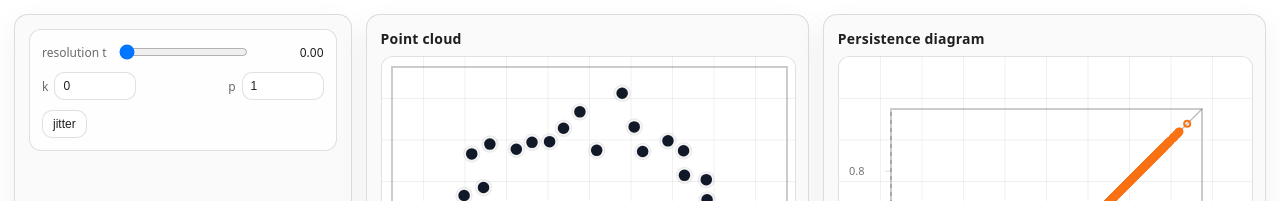
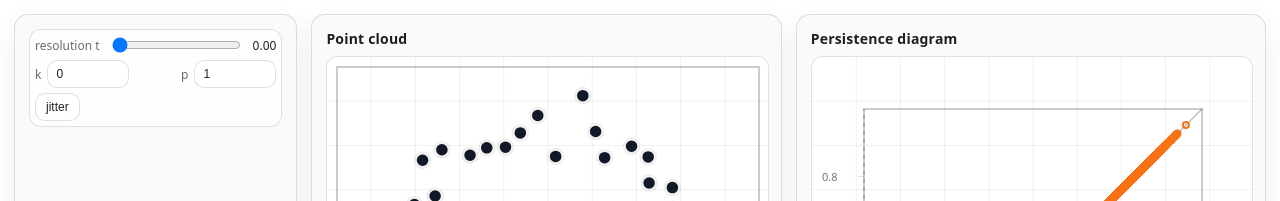
Before and after one commit to sidv23/persistence-diagram, a plain HTML site: page index.html in a window 1280 px wide. Shown: the top 201 px of the page. Drawn offline with Linux system fonts and the light colour scheme.

Commit message:
fasttrack

```diff
--- a/index.html
+++ b/index.html
@@ -70,8 +70,8 @@
     .controls-panel {
       display: flex;
       flex-direction: column;
-      gap: 10px;
-      padding: 12px;
+      gap: 5px;
+      padding: 5px;
       border: 1px solid var(--border);
       border-radius: 12px;
       background: rgba(255,255,255,0.75);
@@ -97,7 +97,7 @@
       font-variant-numeric: tabular-nums;
       font-size: 12px;
       color: var(--text);
-      min-width: 64px;
+      /* min-width: 64px; */
       text-align: right;
     }
     .controls-row .mini {
```
